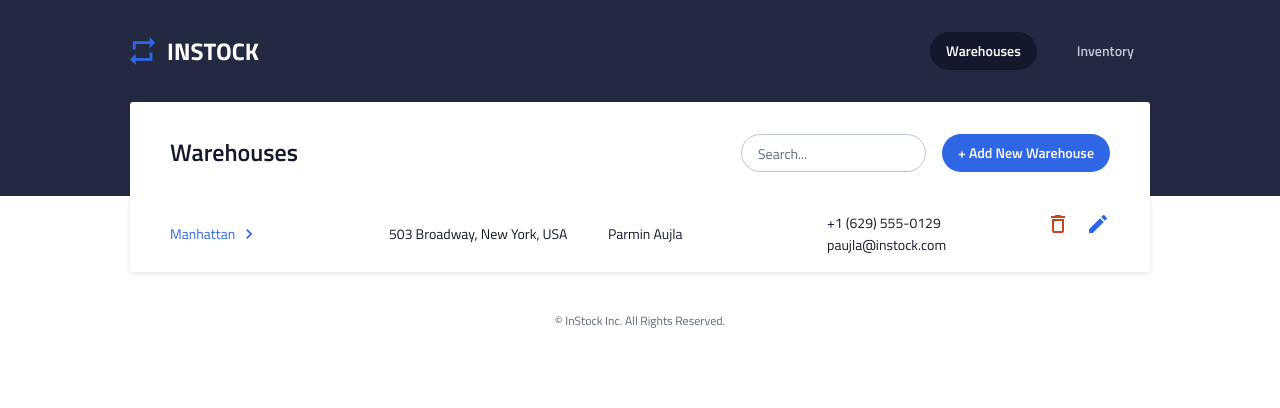
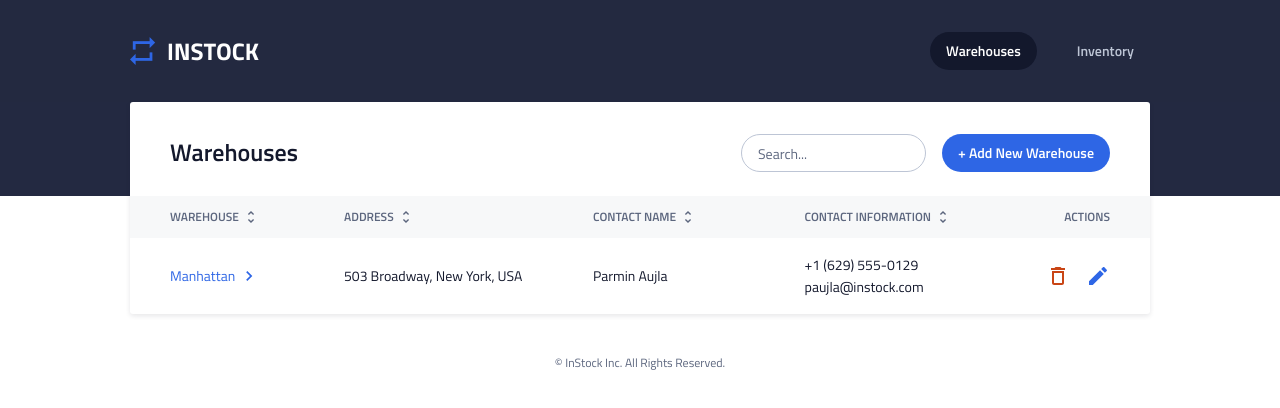
Before and after one commit to humairatasnim/instock-mont-blanc, a React (Vite) app: page / in a window 1280 px wide. Shown: the top 408 px of the page. Built offline with nearby package versions, Linux system fonts and the light colour scheme.

Commit message:
add header row for desktop and tablet

```diff
--- a/src/pages/Warehouses/Warehouses.jsx
+++ b/src/pages/Warehouses/Warehouses.jsx
@@ -2,6 +2,7 @@ import { NavLink } from "react-router-dom";
 import chevronIcon from "../../assets/icons/chevron_right-24px.svg";
 import deleteIcon from "../../assets/icons/delete_outline-24px.svg";
 import editIcon from "../../assets/icons/edit-24px.svg";
+import sortIcon from "../../assets/icons/sort-24px.svg";
 import "./Warehouses.scss";
 
 function Warehouses() {
@@ -23,10 +24,60 @@ function Warehouses() {
         </div>
 
         <div className="panel__body">
+          <div className="table__row table__header-row">
+            <div className="table__column">
+              <div className="table__content-group table__header-group">
+                <h2 className="table__header">Warehouse</h2>
+                <button className="table__sort-btn">
+                  <img
+                    src={sortIcon}
+                    alt="Sort icon"
+                    className="table__sort-icon"
+                  />
+                </button>
+              </div>
+              <div className="table__content-group table__header-group table__address">
+                <h2 className="table__header">Address</h2>
+                <button className="table__sort-btn">
+                  <img
+                    src={sortIcon}
+                    alt="Sort icon"
+                    className="table__sort-icon"
+                  />
+                </button>{" "}
+              </div>
+            </div>
+            <div className="table__column">
+              <div className="table__content-group table__header-group">
+                <h2 className="table__header">Contact Name</h2>
+                <button className="table__sort-btn">
+                  <img
+                    src={sortIcon}
+                    alt="Sort icon"
+                    className="table__sort-icon"
+                  />
+                </button>{" "}
+              </div>
+              <div className="table__content-group table__header-group table__contact-info">
+                <h2 className="table__header">Contact Information</h2>
+                <button className="table__sort-btn">
+                  <img
+                    src={sortIcon}
+                    alt="Sort icon"
+                    className="table__sort-icon"
+                  />
+                </button>{" "}
+              </div>
+            </div>
+            <div className="table__actions">
+              <h2 className="table__header">Actions</h2>
+            </div>
+          </div>
+
           <div className="table__row">
             <div className="table__column">
               <div className="table__content-group">
-                <h2 className="table__header">Warehouse</h2>
+                <h2 className="table__header--mobile">Warehouse</h2>
                 <NavLink to="" className="link table__body">
                   <span className="link__text">Manhattan</span>
                   <img
@@ -36,20 +87,22 @@ function Warehouses() {
                   />
                 </NavLink>
               </div>
-              <div className="table__content-group">
-                <h2 className="table__header">Address</h2>
+              <div className="table__content-group table__address">
+                <h2 className="table__header--mobile">Address</h2>
                 <div className="table__body">503 Broadway, New York, USA</div>
               </div>
             </div>
             <div className="table__column">
               <div className="table__content-group">
-                <h2 className="table__header">Contact Name</h2>
+                <h2 className="table__header--mobile">Contact Name</h2>
                 <div className="table__body">Parmin Aujla</div>
               </div>
-              <div className="table__content-group">
-                <h2 className="table__header">Contact Information</h2>
+              <div className="table__content-group table__contact-info">
+                <h2 className="table__header--mobile">Contact Information</h2>
                 <div className="table__body">
-                  +1 (629) 555-0129<br/>paujla@instock.com
+                  +1 (629) 555-0129
+                  <br />
+                  paujla@instock.com
                 </div>
               </div>
             </div>
--- a/src/pages/Warehouses/Warehouses.scss
+++ b/src/pages/Warehouses/Warehouses.scss
@@ -47,7 +47,7 @@
 
     @include tablet {
       padding: 1rem 2rem;
-      gap: 2.5rem;
+      gap: 1.5rem;
     }
 
     @include desktop {
@@ -64,7 +64,7 @@
     @include tablet {
       flex: 1 1 30%;
       flex-direction: row;
-      gap: 2.5rem;
+      gap: 1.5rem;
     }
   }
 
@@ -73,10 +73,12 @@
     display: flex;
     flex-direction: row;
     justify-content: space-between;
+    align-items: center;
 
     @include tablet {
-      flex: 0 0 auto;
+      flex: 0 0 10%;
       gap: 1rem;
+      justify-content: flex-end;
     }
   }
 
@@ -91,10 +93,29 @@
     }
   }
 
-  &__header {
+  &__address {
+    @include desktop {
+      flex: 1.5;
+    }
+  }
+
+  &__contact-info {
+    @include tablet {
+      flex: 1.5;
+    }
+
+    @include desktop {
+      flex: 1;
+    }
+  }
+
+  &__header,
+  &__header--mobile {
     @extend .table-header;
     color: $slate;
+  }
 
+  &__header--mobile {
     @include tablet {
       display: none;
     }
@@ -111,4 +132,36 @@
     height: 1.5rem;
     cursor: pointer;
   }
+
+  &__header-row {
+    display: none;
+
+    @include tablet {
+      display: flex;
+      background-color: $light-grey;
+      padding-top: 0.75rem;
+      padding-bottom: 0.75rem;
+      border: 0;
+    }
+  }
+
+  &__header-group {
+    display: flex;
+    flex-direction: row;
+    gap: 0.25rem;
+    align-items: center;
+    justify-content: flex-start;
+  }
+
+  &__sort-btn {
+    border: none;
+    background: none;
+    cursor: pointer;
+    height: 1rem;
+  }
+
+  &__sort-icon {
+    width: 1rem;
+    height: 1rem;
+  }
 }
```
Lines whose indentation alone changed are shown as unchanged.
